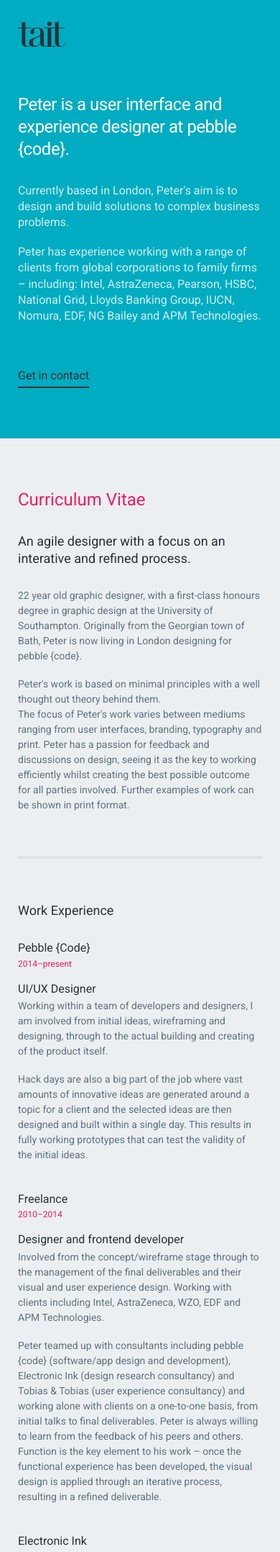
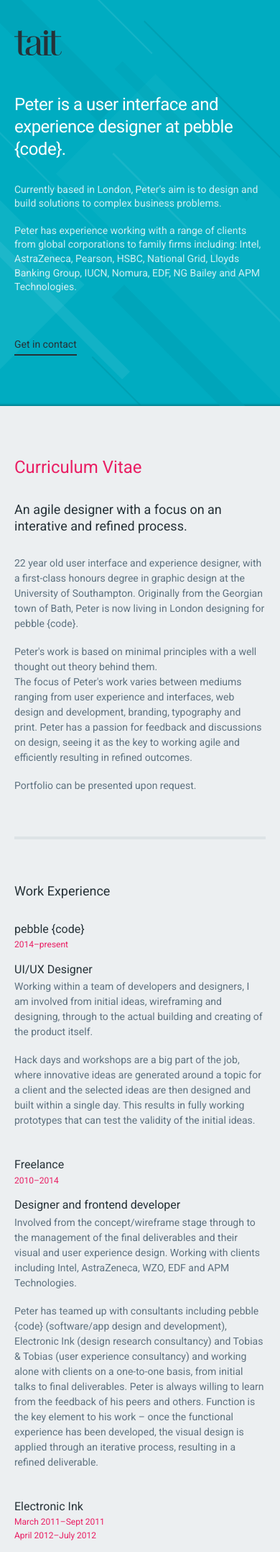
Before and after one commit to FCBtc1116/petertrait, a PHP site: page / in a window 390 px wide. Shown: the top 2156 px of the page at 72% size. Run offline with PHP 8.4, Linux system fonts and the light colour scheme; style sheets or scripts are compiled from the project's sources.

Commit message:
Added patterns

```diff
--- a/src/index.html
+++ b/src/index.html
@@ -16,59 +16,52 @@
 </head>
 <body class="home">
 
-  <!-- .gbl-logo -->
-  <a href="/" class="gbl-logo"><img src="img/gbl-logo.svg" alt="Peter Tait"></a>
-  <!-- /.gbl-logo -->
 
-  <!-- .intro-block -->
+  <h1 class="gbl-logo"><img src="img/gbl-logo.svg" alt="Peter Tait"></h1>
+
   <section class="home-intro-block block">
     <div class="block-inner grid">
       <h2>Peter is a user interface and experience designer at pebble {code}.</h2>
       <p>Currently based in London, Peter's aim is to design and build solutions to complex business problems.</p>
 
-      <p>Peter has experience working with a range of clients from global corporations to family firms – including: Intel, AstraZeneca, Pearson, HSBC, National Grid, Lloyds Banking Group, IUCN, Nomura, EDF, NG Bailey and APM Technologies.</p>
+      <p>Peter has experience working with a range of clients from global corporations to family firms including: Intel, AstraZeneca, Pearson, HSBC, National Grid, Lloyds Banking Group, IUCN, Nomura, EDF, NG Bailey and APM Technologies.</p>
 
       <a class="btn" href="mailto:contact@petertait.com" title="Email Peter Tait">Get in contact</a>
     </div>
+
+    <img src="img/teal-bg.svg" class="home-intro-bg">
   </section>
-  <!-- /.intro-block -->
 
-  <!-- .home-cv-block -->
   <section class="home-cv-block block">
 
-    <!-- .block-inner -->
     <div class="block-inner">
 
       <h2>Curriculum Vitae</h2>
 
-      <!-- .cv-block-item -->
       <div class="cv-block-item grid">
         <h3 class="col-1-3">An agile designer with a focus on an interative and refined process.</h3>
         <div class="col-1-3">
-          <p>22 year old graphic designer, with a first-class honours degree in graphic design at the University of Southampton. Originally from the Georgian town of Bath, Peter is now living in London designing for pebble {code}.</p>
+          <p>22 year old user interface and experience designer, with a first-class honours degree in graphic design at the University of Southampton. Originally from the Georgian town of Bath, Peter is now living in London designing for pebble {code}.</p>
           <p>Peter's work is based on minimal principles with a well thought out theory behind them. </p>
         </div>
         <div class="col-1-3">
-          <p>The focus of Peter's work varies between mediums ranging from user interfaces, branding, typography and print. Peter has a passion for feedback and discussions on design, seeing it as the key to working efficiently whilst creating the best possible outcome for all parties involved. Further examples of work can be shown in print format.</p>
+          <p>The focus of Peter's work varies between mediums ranging from user experience and interfaces, web design and development, branding, typography and print. Peter has a passion for feedback and discussions on design, seeing it as the key to working agile and efficiently resulting in refined outcomes.</p>
+          <p>Portfolio can be presented upon request.</p>
         </div>
       </div>
-      <!-- /.cv-block-item -->
 
-      <!-- .cv-block-item -->
       <div class="cv-block-item grid">
-
         <h3 class="col-1-1 cv-block-item-head">Work Experience</h3>
 
         <div class="cv-work-item">
           <div class="col-1-3">
-            <h4>Pebble {Code}</h4>
+            <h4>pebble {code}</h4>
             <h6>2014–present</h6>
           </div>
           <div class="col-2-3">
             <h4>UI/UX Designer</h4>
             <p>Working within a team of developers and designers, I am involved from initial ideas, wireframing and designing, through to the actual building and creating of the product itself.</p>
-
-            <p>Hack days are also a big part of the job where vast amounts of innovative ideas are generated around a topic for a client and the selected ideas are then designed and built within a single day. This results in fully working prototypes that can test the validity of the initial ideas.</p>
+            <p>Hack days and workshops are a big part of the job, where innovative ideas are generated around a topic for a client and the selected ideas are then designed and built within a single day. This results in fully working prototypes that can test the validity of the initial ideas.</p>
           </div>
         </div>
 
@@ -81,7 +74,7 @@
             <h4>Designer and frontend developer</h4>
             <p>Involved from the concept/wireframe stage through to the management of the final deliverables and their visual and user experience design. Working with clients including Intel, AstraZeneca, WZO, EDF and APM Technologies.</p>
 
-            <p>Peter teamed up with consultants including pebble {code} (software/app design and development), Electronic Ink (design research consultancy) and Tobias &amp; Tobias (user experience consultancy) and working alone with clients on a one-to-one basis, from initial talks to final deliverables. Peter is always willing to learn from the feedback of his peers and others. Function is the key element to his work – once the functional experience has been developed, the visual design is applied through an iterative process, resulting in a refined deliverable.</p>
+            <p>Peter has teamed up with consultants including pebble {code} (software/app design and development), Electronic Ink (design research consultancy) and Tobias &amp; Tobias (user experience consultancy) and working alone with clients on a one-to-one basis, from initial talks to final deliverables. Peter is always willing to learn from the feedback of his peers and others. Function is the key element to his work – once the functional experience has been developed, the visual design is applied through an iterative process, resulting in a refined deliverable.</p>
           </div>
         </div>
 
@@ -100,19 +93,15 @@
         </div>
 
       </div>
-      <!-- /.cv-block-item -->
 
-      <!-- .cv-block-item -->
       <div class="cv-block-item cv-edu-item grid">
 
         <h3 class="col-1-1 cv-block-item-head">Education</h3>
-
         <div class="col-1-3">
           <h4>University of Southampton</h4>
           <h5>BA (Hons) Graphic Design <span>2011–2014</span></h5>
           <h6>First-class honours</h6>
         </div>
-
         <div class="col-1-3">
           <h4>Beechen Cliff School, Bath</h4>
           <h5>A-Level <span>2008–2010</span></h5>
@@ -120,68 +109,50 @@
           <h6>A – Graphics</h6>
           <h6>A – History</h6>
         </div>
-
         <div class="col-1-3">
           <h4>Beechen Cliff School, Bath</h4>
-          <h5>A-Level <span>2006–2008</span></h5>
+          <h5>GCSE <span>2006–2008</span></h5>
           <h6>12 A* to C grades</h6>
         </div>
 
       </div>
-      <!-- /.cv-block-item -->
 
     </div>
-    <!-- /.block-inner -->
 
   </section>
-  <!-- /.home-cv-block -->
 
-  <!-- .home-contact-block -->
   <section class="home-contact-block block">
 
-    <!-- .block-inner -->
     <div class="block-inner">
 
       <h2>Contact</h2>
-
       <ul class="home-contact-list">
-
         <li class="home-contact-list-item">
           <h5>Email</h5>
           <a href="mailto:contact@petertait.com" title="Email Peter Tait">Get in contact</a>
         </li>
-
         <li class="home-contact-list-item">
           <h5>Github</h5>
           <a href="http://github.com/petertait" title="Follow Peter Tait on Github" target="_blank">@petertait</a>
         </li>
-
         <li class="home-contact-list-item">
           <h5>Twitter</h5>
           <a href="http://twitter.com/peter_tait" title="Follow Peter Tait on Twitter" target="_blank">@peter_tait</a>
         </li>
-
         <li class="home-contact-list-item">
           <h5>Dribbble</h5>
           <a href="http://dribbble.com/peter_tait" title="Follow Peter Tait on Dribbble" target="_blank">@peter_tait</a>
         </li>
-
       </ul>
 
     </div>
-    <!-- /.block-inner -->
 
   </section>
-  <!-- /.home-content-block -->
 
-  <!-- .gbl-foot -->
   <footer class="gbl-foot">
-
     <span class="gbl-foot-legal">© Peter Tait</span>
-    <a href="/v1" class="btn">Old site</a>
-
+    <a href="http://v1.tait.io" class="btn" target="_blank">Old site</a>
   </footer>
-  <!-- /.gbl-foot -->
 
 </body>
 </html>
--- a/src/sass/_global-variables.scss
+++ b/src/sass/_global-variables.scss
@@ -16,7 +16,7 @@ $primary: $pink;
 
 
 // Typography
-$base-font-size: 16px;
+$base-font-size: 14px;
 $body-weight: 400;
 $sans-serif: 'Roboto', "HelveticaNeue-Light", "Helvetica Neue Light", "Helvetica Neue", Helvetica, Arial, "Lucida Grande", sans-serif;
 
--- a/src/sass/pages/_home.scss
+++ b/src/sass/pages/_home.scss
@@ -26,11 +26,15 @@
 }
 
 .home-intro-block {
-	background: $orange;
-  background-color: $teal;
+  background: $teal;
+  box-shadow: inset -3px 0 7px -2px darken($teal, 10);
   color: $paper;
   width: 500px;
   padding-right: 50px;
+
+  @media screen and (max-width: 500px) {
+    box-shadow: inset 0 -5px 3px -3px darken($teal, 10);
+  }
 
   &::-webkit-scrollbar {
     width: 3px;
@@ -47,6 +51,32 @@
   &::-webkit-scrollbar-thumb:vertical, &::-webkit-scrollbar-thumb:horizontal {
     background-color: darken($teal, 15);
     -webkit-border-radius: 0;
+  }
+
+  .block-inner {
+    position: fixed;
+    width: 450px;
+    z-index: 1;
+
+    @media screen and (max-width: 500px) {
+      position: relative;
+      width: auto;
+    }
+  }
+
+  .home-intro-bg {
+    position: fixed;
+    top: 0;
+    left: 0;
+    height: 100%;
+    width: 600px;
+
+    @media screen and (max-width: 500px) {
+      position: absolute;
+      top: 0;
+      width: 100%;
+      height: 100%;
+    }
   }
 
   @media screen and (max-width: 500px) {
@@ -113,6 +143,10 @@
 
   .cv-edu-item {
 
+    @media screen and (max-width: 500px) {
+      margin-bottom: 0;
+    }
+
     .col-1-3 {
       padding-left: 0;
 
@@ -121,6 +155,10 @@
 
         &:last-child {
           margin-bottom: 0;
+
+          h6 {
+            margin-bottom: 0;
+          }
         }
       }
     }
@@ -162,6 +200,7 @@
     margin-bottom: 2px;
 
     @media screen and (max-width: 500px) {
+
       &:last-of-type {
         margin-bottom: 15px;
       }
@@ -171,9 +210,6 @@
   p {
     color: $grey;
     font-size: 12px;
-    word-break: break-all;
-    word-break: break-word;
-    hyphens: auto;
     line-height: 1.5;
 
     @media screen and (max-width: 500px) {
--- a/src/sass/shared/_elements.scss
+++ b/src/sass/shared/_elements.scss
@@ -65,7 +65,6 @@ input, textarea {
     height: 100%;
     min-height: 0;
     overflow: visible;
-    padding-top: 70px;
-    padding-bottom: 70px;
+    padding: 70px 20px;
   }
 }
--- a/src/sass/shared/_global-footer.scss
+++ b/src/sass/shared/_global-footer.scss
@@ -13,6 +13,8 @@
 
   @media screen and (max-width: 500px) {
     position: relative;
+    padding: 20px;
+    font-size: 14px;
   }
 
   .btn {
--- a/src/sass/shared/_global-header.scss
+++ b/src/sass/shared/_global-header.scss
@@ -7,6 +7,10 @@
 	left: 25px;
 	z-index: 10;
 
+  @media screen and (max-width: 500px) {
+    left: 20px;
+  }
+
 	img {
 		height: 35px;
 	}
```
Also changed, not shown: src/img/teal-bg.svg (added).
